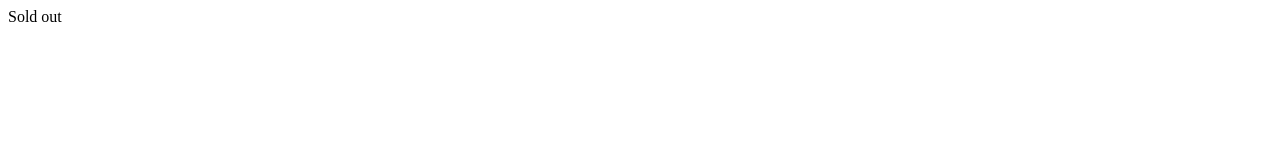
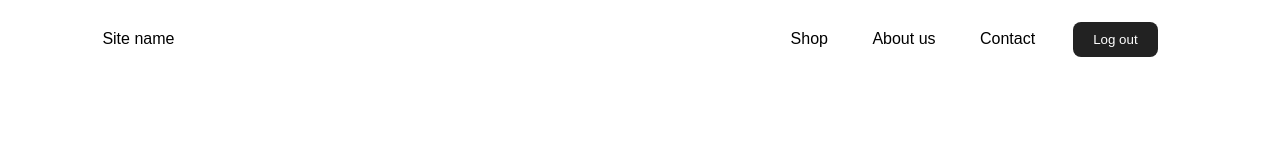
Before and after one commit to KirilNeon/prodweb, a plain HTML site: page index.html in a window 1280 px wide. Drawn offline with Linux system fonts and the light colour scheme.

Commit message:
Created header with website name, “Shop”, “About us”, “Contact” and “Log out” button.

```diff
--- a/index.html
+++ b/index.html
@@ -3,9 +3,21 @@
 <head>
     <meta charset="UTF-8">
     <meta name="viewport" content="width=device-width, initial-scale=1.0">
+    <link rel="stylesheet" href="style.css">
     <title>Document</title>
 </head>
 <body>
-    <div class="">Sold out</div>
+
+    <div class="container">
+    <nav>
+        <li class="name">Site&nbsp;name</li>
+        <ul>
+            <li><a href="#"></a>Shop</li>
+            <li><a href="#"></a>About us</li>
+            <li><a href="#"></a>Contact</li>
+        </ul>
+        <button class="btn_log_out"> Log&nbsp;out </button>
+    </nav>
+    </div>
 </body>
 </html>
--- /dev/null
+++ b/style.css
@@ -0,0 +1,62 @@
+* {
+    margin: 0;
+    padding: 0;
+    font-family: 'Poppins', sans-serif;
+    box-sizing: border-box;
+}
+
+.container{
+    width: 100%;
+    min-width: 100vh;
+    background-image: #ffffff;
+    background-size: cover;
+    background-position: center;
+    padding: 10px 8%;
+}
+.name {
+    display: inline-block;
+    white-space: pre-wrap;
+    color: #000;
+    text-decoration: none;
+
+}
+nav {
+    width: 100%;
+    display: flex;
+    align-items: center;
+    justify-content: space-between;
+
+    padding: 10px 0;
+}
+
+nav ul {
+    list-style: none;
+    width: 100%;
+    text-align: right;
+    padding-left: 60px;
+}
+
+nav ul li {
+    display: inline-block;
+    margin: 10px 20px;
+}
+
+nav ul li a {
+    color: #000;
+    text-decoration: none;
+}
+
+.btn_log_out{
+    display: inline-flex;
+    align-items: center;
+    padding: 10px 20px;
+    border: 0;
+    outline: 0;
+    border-radius: 8px;
+    background: #222;
+    color: white;
+    font-weight: 500;
+    cursor: pointer;
+    margin-left: 18px;
+    margin-right: 20px;
+}
```
